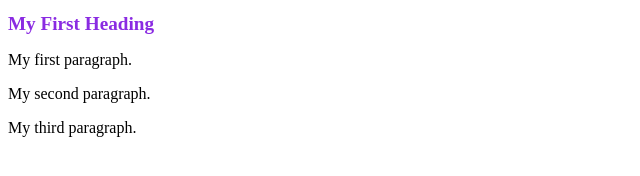
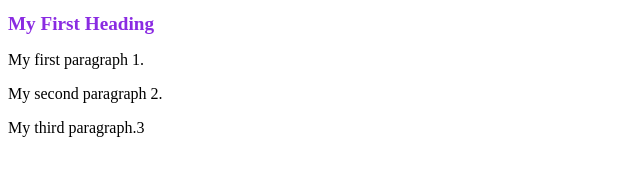
Before and after one commit to thanhphamnl/SshRemoteRepo, a plain HTML site: page index.html in a window 1280 px wide. Shown: the full height of the page, 0-640 px from the left. Drawn offline with Linux system fonts and the light colour scheme.

```diff
--- a/index.html
+++ b/index.html
@@ -8,10 +8,9 @@
         <body>
 
                 <h1>My First Heading</h1>
-
-                <p>My first paragraph.</p>
-                  <p>My second paragraph.</p>
-                  <p>My third paragraph.</p>
+                <p>My first paragraph 1.</p>
+                  <p>My second paragraph 2.</p>
+                  <p>My third paragraph.3 </p>
 
         </body>
 </html>
```
